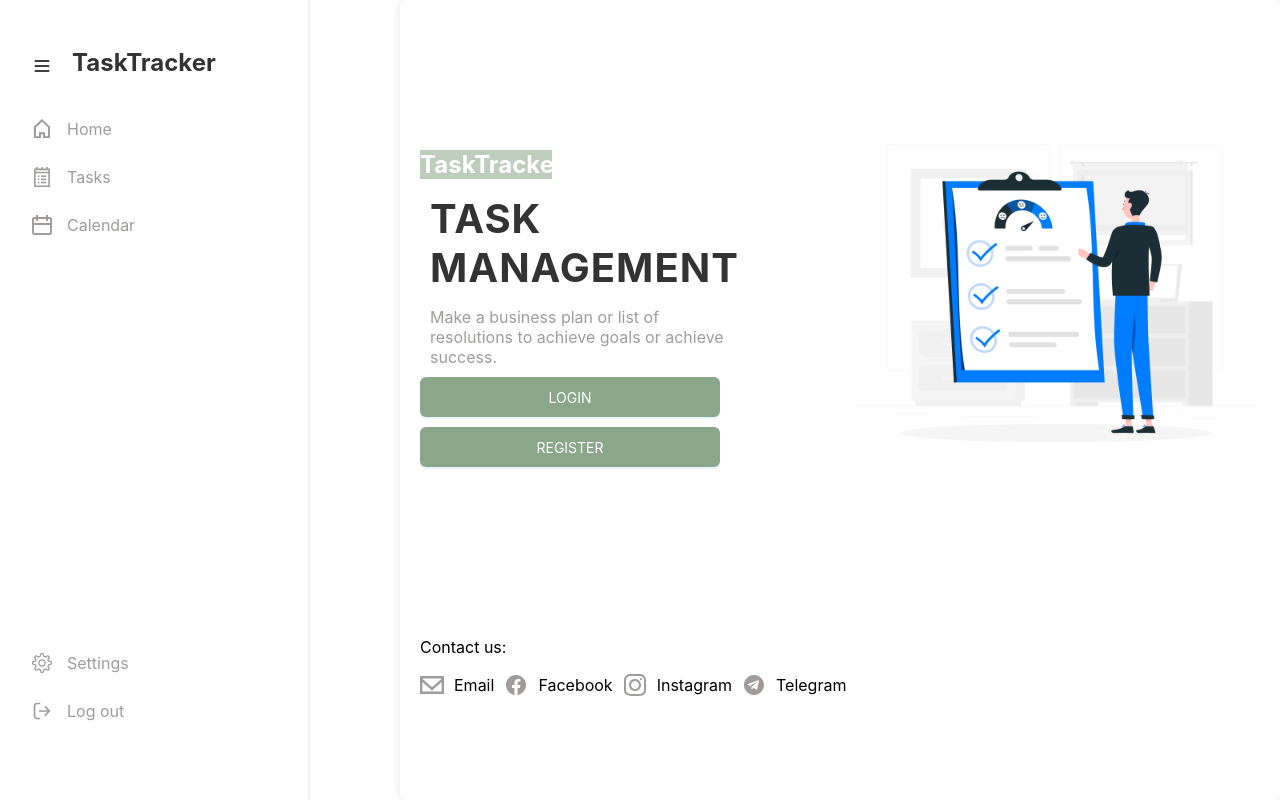
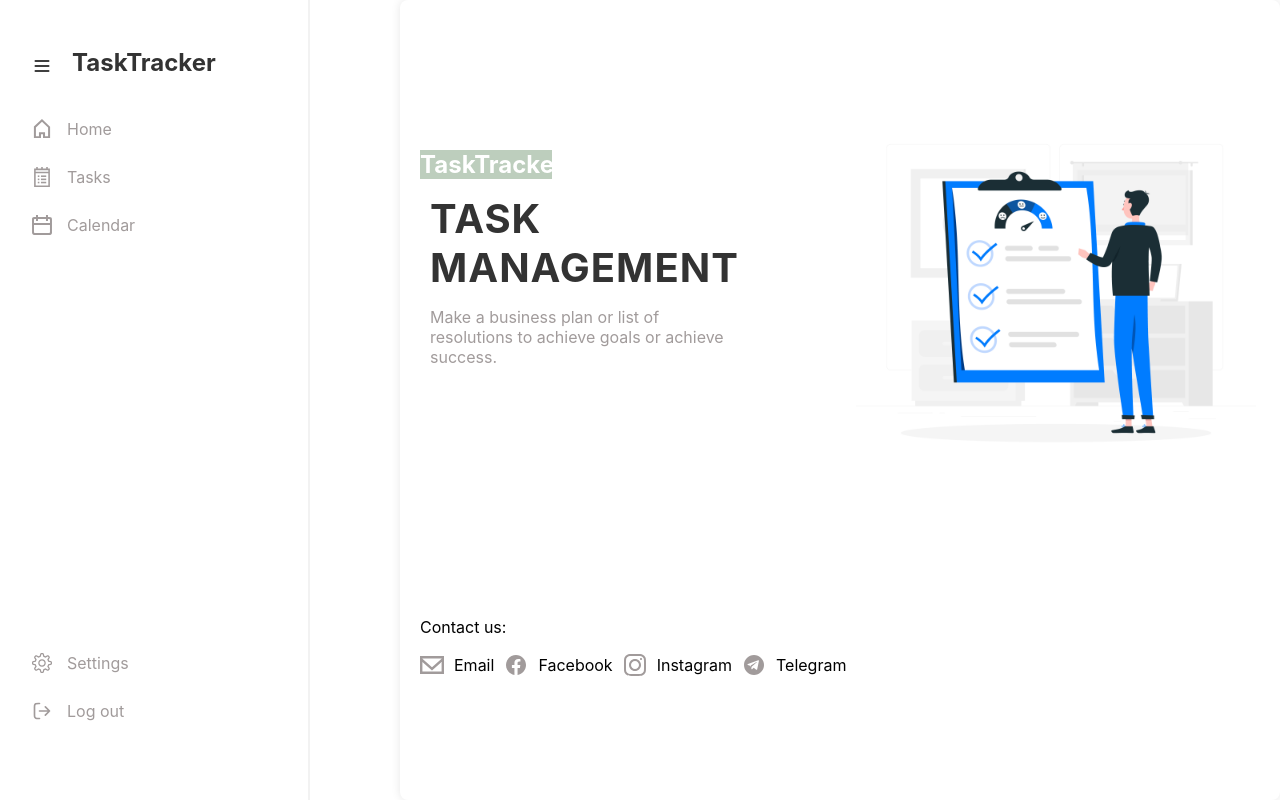
Before and after one commit to NadiiaNanivska/tasktracker-ui, a React (Create React App) app: page / in a window 1280 px wide. Built offline with nearby package versions, Linux system fonts and the light colour scheme.

Commit message:
SOme changes in home page

```diff
--- a/src/components/HomePage.js
+++ b/src/components/HomePage.js
@@ -48,14 +48,6 @@ const HomePage = () => {
                     <div className="home-page-left-end">
                         Make a business plan or list of resolutions to achieve goals or achieve success.
                     </div>
-                    <div className="home-page-buttons">
-                    <Button type="primary" htmlType="submit" className="home-page-login" onClick={handleLogin}>
-                        LOGIN
-                    </Button>
-                    <Button type="primary" htmlType="submit" className="home-page-register" onClick={handleRegister}>
-                        REGISTER
-                    </Button>
-                    </div>
                     <div className="home-page-about">
                         <p>Contact us:</p>
                         <div className="social-media-icons">
--- a/src/styles/HomePage.css
+++ b/src/styles/HomePage.css
@@ -56,12 +56,6 @@
     height: 400px;
 }
 
-.home-page-buttons {
-    display: flex;
-    flex-direction: column;
-    width: 300px;
-}
-
 .home-page-login {
     margin-top: 10px;
     height: 40px;
@@ -73,7 +67,7 @@
 }
 
 .home-page-about {
-    margin-top: 170px;
+    margin-top: 250px;
 }
 
 .icon {
```
